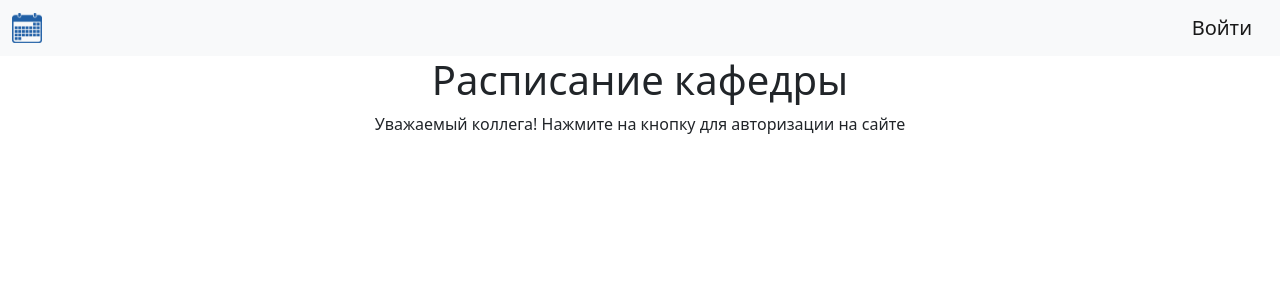
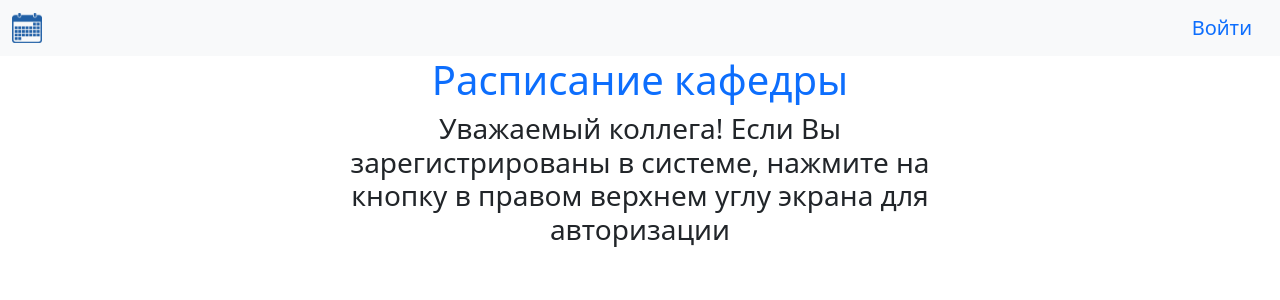
Before and after one commit to BalshowAndrew/Timetable_02_2022, a Django app: page / in a window 1280 px wide. Shown: the top 300 px of the page. Run offline with Django 4.2, Linux system fonts and the light colour scheme.

Commit message:
Remake some html files

```diff
--- a/classes/templates/classes/base.html
+++ b/classes/templates/classes/base.html
@@ -14,16 +14,21 @@
     <div class="container-fluid">
         <img src="{% static 'classes/images/kindpng_738198.png' %}" width="30" height="30" class="d-inline-block align-text-top">
         {% if request.user.is_authenticated %}
-        <a class="navbar-brand" href="logout/">Выйти</a>
+        <a class="navbar-brand text-danger" href="logout/">Выйти</a>
         {% else %}
-        <a class="navbar-brand" href="login/">Войти</a>
+        <a class="navbar-brand text-primary" href="login/">Войти</a>
         {% endif %}
     </div>
 </nav>
 
 <div class="content-fluid">
     <div class="row">
-        <div class="col-3"></div>
+        <div class="col-3">
+
+{% block left %}
+{% endblock %}
+
+        </div>
         <div class="col-6 text-center">
 
 {% block content %}
--- a/classes/templates/classes/index.html
+++ b/classes/templates/classes/index.html
@@ -2,8 +2,9 @@
 
 {% block content %}
 
-<h1>{{ title }}</h1>
-<p>Уважаемый коллега! Нажмите на кнопку для авторизации на сайте</p>
+<h1 class="text-primary">{{ title }}</h1>
+<h3>Уважаемый коллега! Если Вы зарегистрированы в системе,
+    нажмите на кнопку в правом верхнем углу экрана для авторизации</h3>
 
 
 
--- a/classes/templates/classes/non_result.html
+++ b/classes/templates/classes/non_result.html
@@ -2,7 +2,7 @@
 
 {% block content %}
 
-<h2>Уважаемый {{ user.first_name }} {{ user.last_name }}!</h2>
+<h2>Уважаемый <b>{{ user.first_name }} {{ user.last_name }}</b>!</h2>
 {% if query.category == 'P' %}
 <p class="text-danger">В период с {{ query.first_day }} по {{ query.last_day }} у Вас нет практических занятий</p>
 {% elif query.category == 'L' %}
--- a/classes/templates/classes/person.html
+++ b/classes/templates/classes/person.html
@@ -1,10 +1,11 @@
 {% extends 'classes/base.html' %}
+
 
 {% block content %}
 
 <h1>{{ title }}</h1>
-<h2>Уважаемый {{ user.first_name }} {{ user.last_name }}!</h2>
-<p>Содержимое личного кабинета</p>
+<h3>Уважаемый <b>{{ user.first_name }} {{ user.last_name }}</b>!</h3>
+<p>Перейдите к форме запроса, выберите категорию занятия и временной интервал</p>
 <a class="btn btn-primary" href="{% url 'query' %}" role="button">Перейти к форме запроса</a>
 
 {% endblock %}
--- a/classes/templates/classes/query.html
+++ b/classes/templates/classes/query.html
@@ -3,8 +3,8 @@
 {% block content %}
 
 <h1>{{ title }}</h1>
-<h2>Уважаемый {{ user.first_name }} {{ user.last_name }}!</h2>
-<p>Форма запроса</p>
+<h3>Пользователь: <b>{{ user.first_name }} {{ user.last_name }}</b></h3>
+<h4 class="text-primary">Форма запроса</h4>
 
 <form action="" method="post">
     {% csrf_token %}
--- a/classes/templates/classes/result.html
+++ b/classes/templates/classes/result.html
@@ -2,7 +2,7 @@
 
 {% block content %}
 
-<h2> {{ user.first_name }} {{ user.last_name }}</h2>
+<h3>Пользователь: <b>{{ user.first_name }} {{ user.last_name }}</b></h3>
 {% if query.category == 'P' %}
 <h4>Практические занятия</h4>
 {% elif query.category == 'L' %}
--- a/classes/urls.py
+++ b/classes/urls.py
@@ -8,6 +8,7 @@ urlpatterns = [
     path('', index, name='home'),
     path('person/', show_person, name='person'),
     path('login/', LoginUser.as_view(), name='login'),
+    path('login/login/', LoginUser.as_view(), name='login'),
     path('logout/', logout_user, name='logout'),
     path('person/logout/', logout_user, name='logout'),
     path('login/logout/', logout_user, name='logout'),
@@ -16,5 +17,5 @@ urlpatterns = [
     path('person/query/', get_query, name='query'),
     path('person/query/result/', get_result, name='result'),
     path('result_csv/', result_csv, name='result_csv'),
-    path('result_pdf/', result_pdf, name='result_pdf')
+    path('result_pdf/', result_pdf, name='result_pdf'),
 ]
```
Also changed, not shown: classes/views.py (+5 -8 lines), db.sqlite3.
